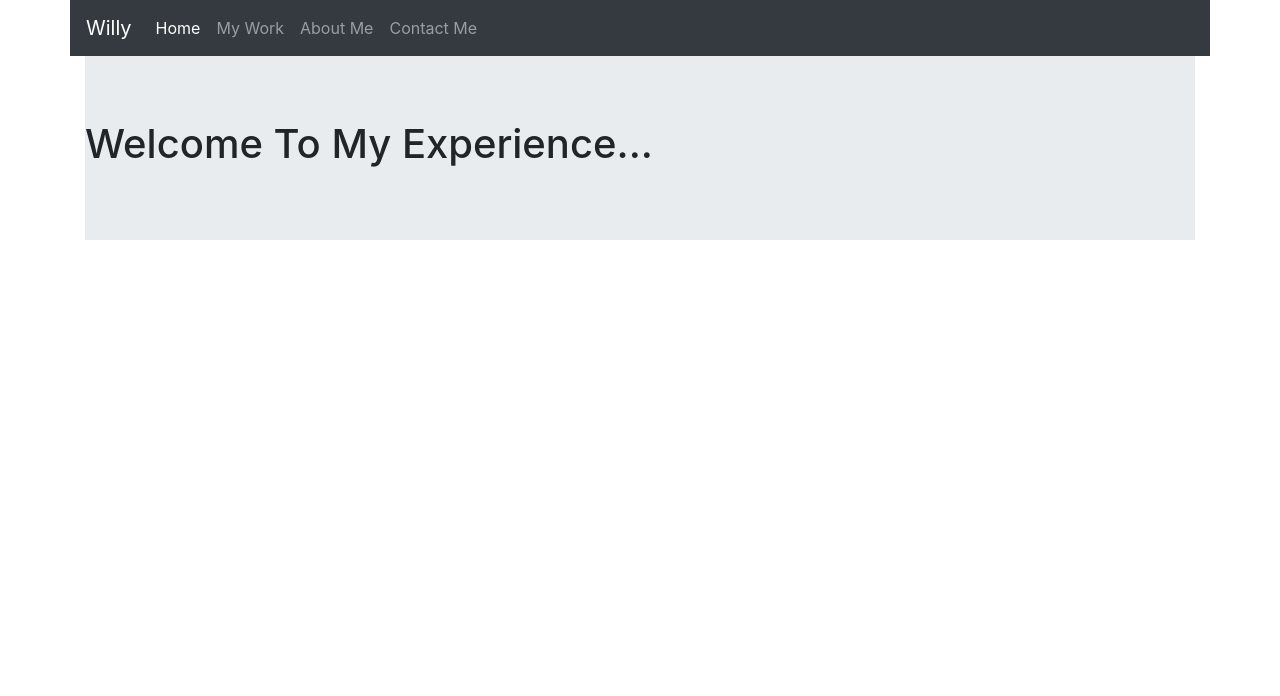
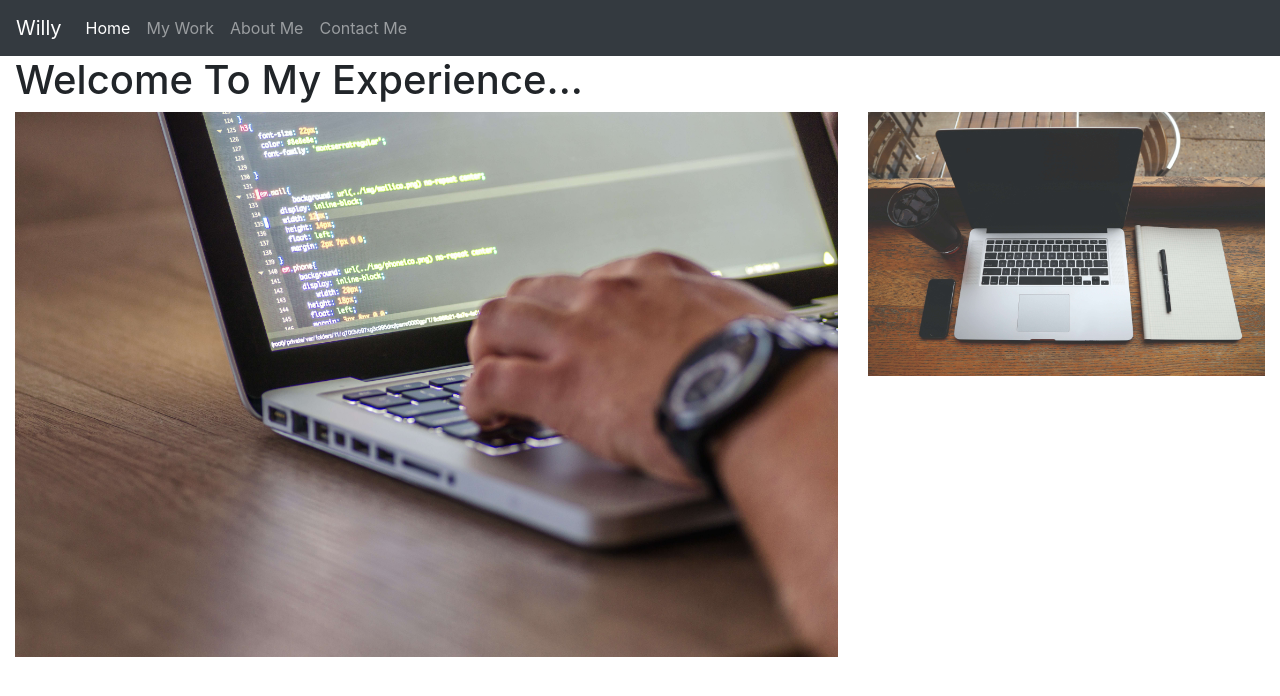
Before and after one commit to willysyztem/willysyztem.github.io, a plain HTML site: page index.html in a window 1280 px wide. Drawn offline with nearby package versions, Linux system fonts and the light colour scheme.

Commit message:
image 1 and image 2 added. -commit 2

```diff
--- a/index.html
+++ b/index.html
@@ -15,7 +15,7 @@
     <title>William Valido</title>
   </head>
   <body>
-    <div class="container">
+    <div class="container-fluid">
       <header class="row bg-dark">
           <!-- Page Navigation-->
           <nav class="navbar navbar-expand-md navbar-dark bg-dark">
@@ -43,11 +43,28 @@
           </nav>
         </header>
 
-        <section class="jumbotron jumbotron-fluid">
+
+        <section class="row">
+          <div class="col-md-12">
             <h1>Welcome To My Experience...</h1>
+          </div>
+        </section>
+
+        <section class="row">
+          <div class="col-md-8">
+            <div>
+              <img src="./img/img1.jpg" class="img-fluid" alt="Responsive image">
+            </div>
+          </div>
+          <div class="col-md-4">
+            <div>
+              <img src="./img/img2.jpg" class="img-fluid" alt="Responsive image">
+            </div>
+          </div>
         </section>
 
         <footer>
+
         </footer>
       </div>
     </div>
```
Also changed, not shown: img/img1.jpg (added), img/img2.jpg (added).
